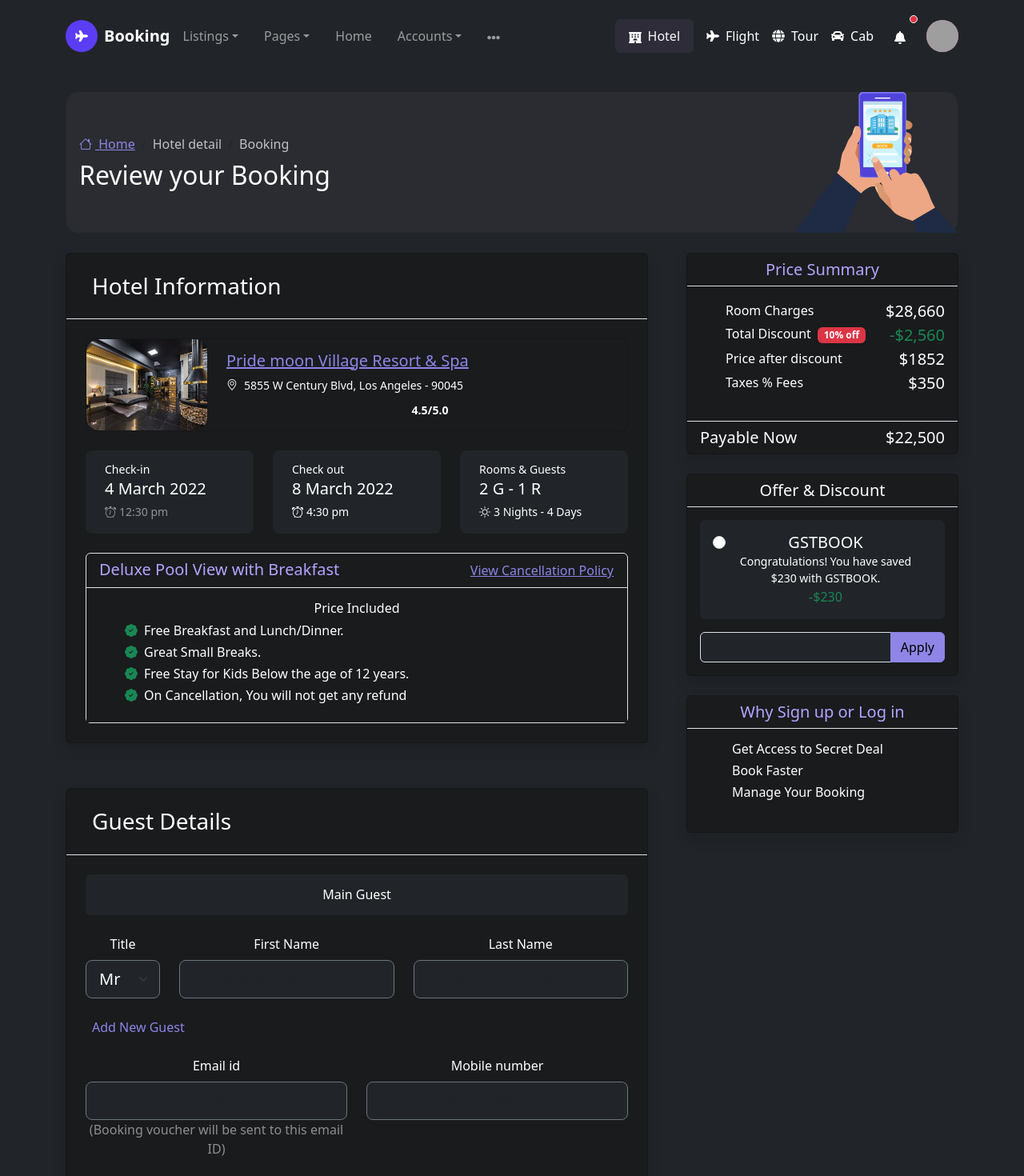
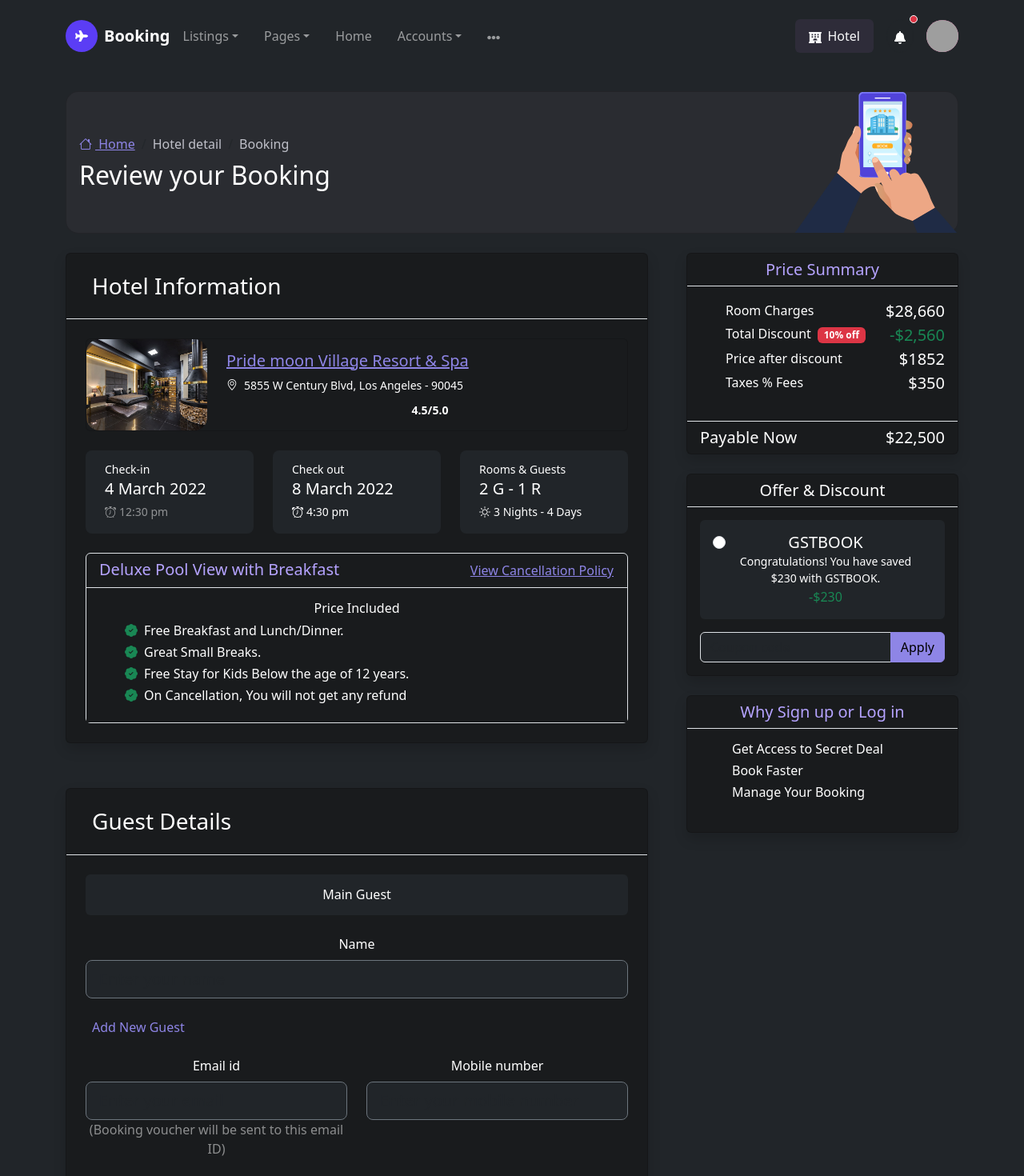
Before and after one commit to Gautam0104/booking-web, a React (Create React App) app: page /hotelbooking in a window 1280 px wide. Shown: the top 1470 px of the page at 80% size. Built offline with nearby package versions, Linux system fonts and the light colour scheme; grey boxes are pictures that could not be loaded.

Commit message:
almost page done of hotel

```diff
--- a/package.json
+++ b/package.json
@@ -4,6 +4,7 @@
   "version": "0.1.0",
   "private": true,
   "dependencies": {
+    "@popperjs/core": "^2.11.8",
     "@testing-library/dom": "^10.4.0",
     "@testing-library/jest-dom": "^6.6.3",
     "@testing-library/react": "^16.3.0",
--- a/src/App.js
+++ b/src/App.js
@@ -2,41 +2,19 @@ import React from "react";
 import "./App.css";
 import "bootstrap/dist/css/bootstrap.min.css";
 import "bootstrap/dist/js/bootstrap.bundle.min.js";
-import { BrowserRouter as Router, Routes, Route } from "react-router-dom";
+import { BrowserRouter as Router } from "react-router-dom";
 import Navbar from "./components/Navbar";
 import Footer from "./components/Footer";
 import "./custom.scss";
 import BackToTop from "./components/BackToTop";
-
-import Home from "./pages/Home"; // Default import
-import { About } from "./pages/About"; // Named import
-import { HotelList } from "./pages/HotelList";
-import HotelGrid from "./pages/HotelGrid";
-import RoomDetail from "./pages/RoomDetail";
-import HotelDetail from "./pages/HotelDetail";
-import HotelBooking from "./pages/HotelBooking";
-import HotelResort from "./pages/HotelResort";
-import HotelChain from "./pages/HotelChain";
+import AppRoutes from "./routes/AppRoutes";
 
 function App() {
   return (
     <div className="App" style={{ backgroundColor: "#212529" }}>
       <Router>
         <Navbar />
-        <Routes>
-          <Route path="/" element={<Home />} />
-          <Route path="/home" element={<Home />} />
-          <Route path="/booking-web" element={<Home />} />
-
-          <Route path="/about" element={<About />} />
-          <Route path="/hotellist" element={<HotelList />} />
-          <Route path="/hotelgrid" element={<HotelGrid />} />
-          <Route path="/hoteldetail" element={<HotelDetail />} />
-          <Route path="/roomdetail" element={<RoomDetail />} />
-          <Route path="/hotelbooking" element={<HotelBooking />} />
-          <Route path="/hotelresort" element={<HotelResort />} />
-          <Route path="/hotelchain" element={<HotelChain />} />
-        </Routes>
+        <AppRoutes />
         <BackToTop />
         <Footer />
       </Router>
--- a/src/components/Navbar.css
+++ b/src/components/Navbar.css
@@ -13,7 +13,6 @@
 /* Enable hover dropdown */
 .navbar .dropdown:hover>.dropdown-menu {
   display: block;
-  margin-top: 0.5rem;
   animation: fadeIn 0.2s ease-in-out;
 }
 
--- a/src/components/Navbar.jsx
+++ b/src/components/Navbar.jsx
@@ -1,16 +1,19 @@
-import React from "react";
+import React, { useState } from "react";
 import "./Navbar.css";
-import {
-  FaPlane,
-  FaGlobe,
-  FaCar,
-  FaHotel,
-  FaBell,
-  FaEllipsisH
-} from "react-icons/fa";
+import { FaPlane, FaHotel, FaBell, FaEllipsisH } from "react-icons/fa";
 import { Link } from "react-router-dom";
 
 const Navbar = () => {
+  const [menuOpen, setMenuOpen] = useState(false);
+
+  const handleToggle = () => {
+    setMenuOpen(!menuOpen);
+  };
+
+  const closeMenu = () => {
+    setMenuOpen(false);
+  };
+
   return (
     <nav className="navbar navbar-expand-lg navbar-dark bg-dark px-3 py-4">
       <div className="container">
@@ -26,17 +29,15 @@ const Navbar = () => {
         </div>
 
         {/* Toggler */}
-        <button
-          className="navbar-toggler"
-          type="button"
-          data-bs-toggle="collapse"
-          data-bs-target="#navbarContent"
-        >
-          <span className="navbar-toggler-icon"></span>
+        <button className="navbar-toggler" type="button" onClick={handleToggle}>
+          <span className="text-white fs-3">{menuOpen ? "×" : "☰"}</span>
         </button>
 
         {/* Navbar content */}
-        <div className="collapse navbar-collapse" id="navbarContent">
+        <div
+          className={`collapse navbar-collapse ${menuOpen ? "show" : ""}`}
+          id="navbarContent"
+        >
           {/* Left links */}
           <ul className="navbar-nav me-auto mt-3 mt-lg-0 d-flex align-items-lg-center gap-lg-3">
             {/* Listings Dropdown */}
@@ -66,60 +67,90 @@ const Navbar = () => {
                     </span>
                   </Link>
                   <ul
-                    className="dropdown-menu shadow rounded-3  px-2 "
-                    style={{ width: "250px", marginLeft: "10px" }}
+                    className="dropdown-menu shadow rounded-3  px-2"
+                    style={{ width: "250px", marginLeft: "8px" }}
                   >
                     <li>
-                      <Link className="dropdown-item" to="/hotellist">
+                      <Link
+                        className="dropdown-item"
+                        to="/hotellist"
+                        onClick={closeMenu}
+                      >
                         Hotel List
                       </Link>
                     </li>
                     <li>
-                      <Link className="dropdown-item" to="/hotelgrid">
+                      <Link
+                        className="dropdown-item"
+                        to="/hotelgrid"
+                        onClick={closeMenu}
+                      >
                         Hotel Grid
                       </Link>
                     </li>
                     <li>
-                      <Link className="dropdown-item" to="/hoteldetail">
+                      <Link
+                        className="dropdown-item"
+                        to="/hoteldetail"
+                        onClick={closeMenu}
+                      >
                         Hotel Detail
                       </Link>
                     </li>
                     <li>
-                      <Link className="dropdown-item" to="/roomdetail">
+                      <Link
+                        className="dropdown-item"
+                        to="/roomdetail"
+                        onClick={closeMenu}
+                      >
                         Room Detail
                       </Link>
                     </li>
                     <li>
-                      <Link className="dropdown-item" to="/hotelresort">
+                      <Link
+                        className="dropdown-item"
+                        to="/hotelresort"
+                        onClick={closeMenu}
+                      >
                         Hotel Resort
                       </Link>
                     </li>
                     <li>
-                      <Link className="dropdown-item" to="/hotelchain">
+                      <Link
+                        className="dropdown-item"
+                        to="/hotelchain"
+                        onClick={closeMenu}
+                      >
                         Hotel Chain
                       </Link>
                     </li>
                     <li>
-                      <Link className="dropdown-item" to="/hotelbooking">
+                      <Link
+                        className="dropdown-item"
+                        to="/hotelbooking"
+                        onClick={closeMenu}
+                      >
                         Hotel Booking
                       </Link>
                     </li>
                   </ul>
                 </li>
                 <li>
-                  <Link className="dropdown-item" to="/apartments">
-                    <span className="d-flex align-items-center justify-content-between">
-                      Apartments
-                      <FaEllipsisH />
-                    </span>
+                  <Link
+                    className="dropdown-item"
+                    to="/apartments"
+                    onClick={closeMenu}
+                  >
+                    Apartments <FaEllipsisH />
                   </Link>
                 </li>
                 <li>
-                  <Link className="dropdown-item" to="/tours">
-                    <span className="d-flex align-items-center justify-content-between">
-                      Tours
-                      <FaEllipsisH />
-                    </span>
+                  <Link
+                    className="dropdown-item"
+                    to="/tours"
+                    onClick={closeMenu}
+                  >
+                    Tours <FaEllipsisH />
                   </Link>
                 </li>
               </ul>
@@ -134,11 +165,10 @@ const Navbar = () => {
               >
                 Pages
               </Link>
-              {/* Add submenu if needed */}
             </li>
 
             <li className="nav-item">
-              <Link className="nav-link" to="/">
+              <Link className="nav-link" to="/" onClick={closeMenu}>
                 Home
               </Link>
             </li>
@@ -152,11 +182,10 @@ const Navbar = () => {
               >
                 Accounts
               </Link>
-              {/* Add submenu if needed */}
             </li>
 
             <li className="nav-item">
-              <Link className="nav-link" to="/more">
+              <Link className="nav-link" to="/more" onClick={closeMenu}>
                 <FaEllipsisH />
               </Link>
             </li>
@@ -171,21 +200,6 @@ const Navbar = () => {
               <FaHotel className="me-2" />
               Hotel
             </button>
-
-            <div className="d-flex flex-column flex-md-row align-items-start align-items-md-center gap-3 text-white">
-              <div className="d-flex align-items-center gap-2">
-                <FaPlane />
-                <span>Flight</span>
-              </div>
-              <div className="d-flex align-items-center gap-2">
-                <FaGlobe />
-                <span>Tour</span>
-              </div>
-              <div className="d-flex align-items-center gap-2">
-                <FaCar />
-                <span>Cab</span>
-              </div>
-            </div>
 
             <div className="position-relative">
               <button className="btn btn-dark p-2 rounded-circle">
--- a/src/pages/HotelBooking.jsx
+++ b/src/pages/HotelBooking.jsx
@@ -217,50 +217,16 @@ const HotelBooking = () => {
                         <h6 className="mb-0">Main Guest</h6>
                       </div>
                     </div>
-                    <div className="col-md-2">
-                      <div className="form-size-lg">
-                        <label className="form-label">Title</label>
-                        <div className="choices">
-                          <div className="choices__inner">
-                            <select
-                              className="form-select form-select-lg js-choice choices__input bg-dark text-white border-secondary"
-                              hidden=""
-                              tabindex="-1"
-                              data-choice="active"
-                            >
-                              <option
-                                value="Mr"
-                                data-custom-properties="[object Object]"
-                              >
-                                Mr
-                              </option>
-                              <option
-                                value="Mrs"
-                                data-custom-properties="[object Object]"
-                              >
-                                Mrs
-                              </option>
-                            </select>
-                          </div>
-                        </div>
-                      </div>
-                    </div>
-                    <div className="col-md-5">
-                      <label className="form-label">First Name</label>
+
+                    <div className="col-md-12">
+                      <label className="form-label">Name</label>
                       <input
                         type="text"
                         className="form-control form-control-lg bg-dark text-white border-secondary"
                         placeholder="Enter your name"
                       />
                     </div>
-                    <div class="col-md-5">
-                      <label className="form-label">Last Name</label>
-                      <input
-                        type="text"
-                        className="form-control form-control-lg bg-dark text-white border-secondary"
-                        placeholder="Enter your name"
-                      />
-                    </div>
+
                     <div class="col-12 text-start">
                       <Link className="btn nav-link mb-0 p-0 text-primary text-start">
                         <i class="fa-solid fa-plus me-2"></i>Add New Guest
--- /dev/null
+++ b/src/routes/AppRoutes.jsx
@@ -0,0 +1,32 @@
+import React from "react";
+import { Routes, Route } from "react-router-dom";
+import Home from "../pages/Home";
+import { About } from "../pages/About";
+import { HotelList } from "../pages/HotelList";
+import HotelGrid from "../pages/HotelGrid";
+import RoomDetail from "../pages/RoomDetail";
+import HotelDetail from "../pages/HotelDetail";
+import HotelBooking from "../pages/HotelBooking";
+import HotelResort from "../pages/HotelResort";
+import HotelChain from "../pages/HotelChain";
+
+const AppRoutes = () => {
+  return (
+    <Routes>
+      <Route path="/" element={<Home />} />
+      <Route path="/home" element={<Home />} />
+      <Route path="/booking-web" element={<Home />} />
+
+      <Route path="/about" element={<About />} />
+      <Route path="/hotellist" element={<HotelList />} />
+      <Route path="/hotelgrid" element={<HotelGrid />} />
+      <Route path="/hoteldetail" element={<HotelDetail />} />
+      <Route path="/roomdetail" element={<RoomDetail />} />
+      <Route path="/hotelbooking" element={<HotelBooking />} />
+      <Route path="/hotelresort" element={<HotelResort />} />
+      <Route path="/hotelchain" element={<HotelChain />} />
+    </Routes>
+  );
+};
+
+export default AppRoutes;
```
Also changed, not shown: src/layout/hotel/hotellist/HeroSection.jsx (+12 -5 lines), 1 other file (tests, documents, lock files or other folders).
